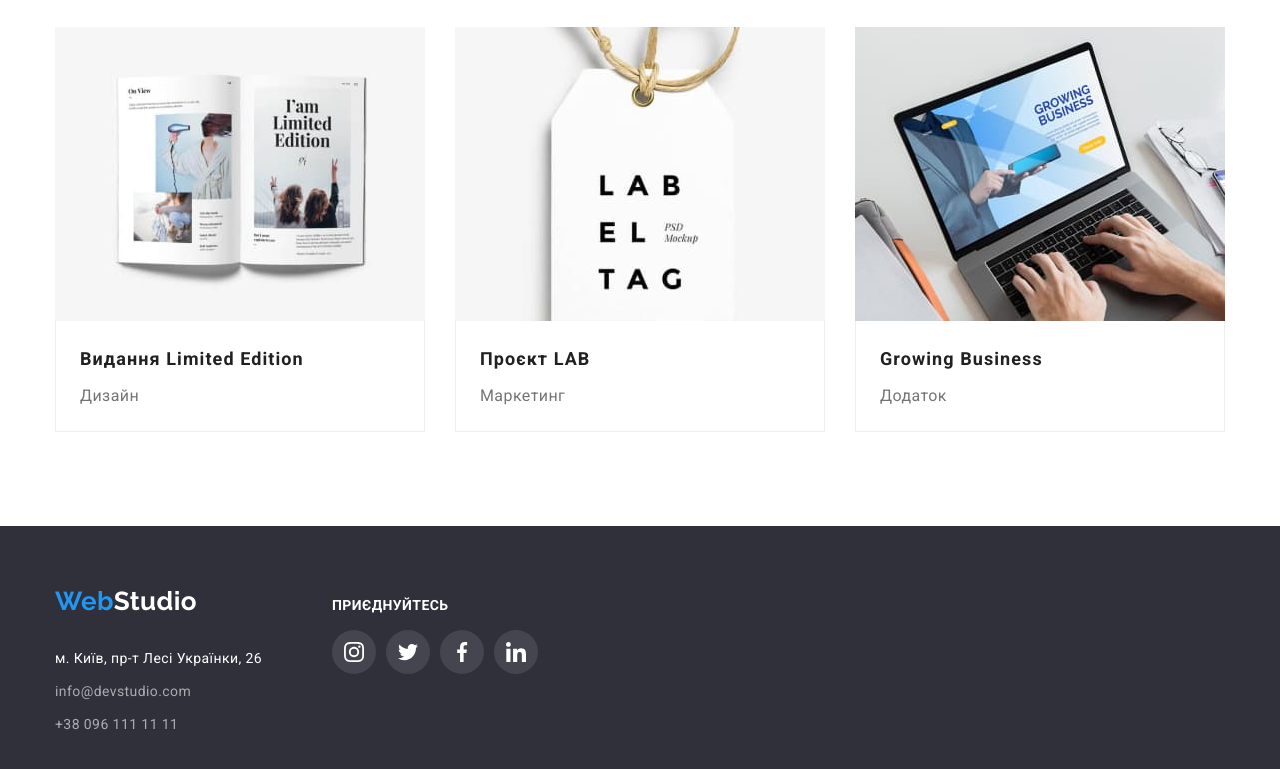
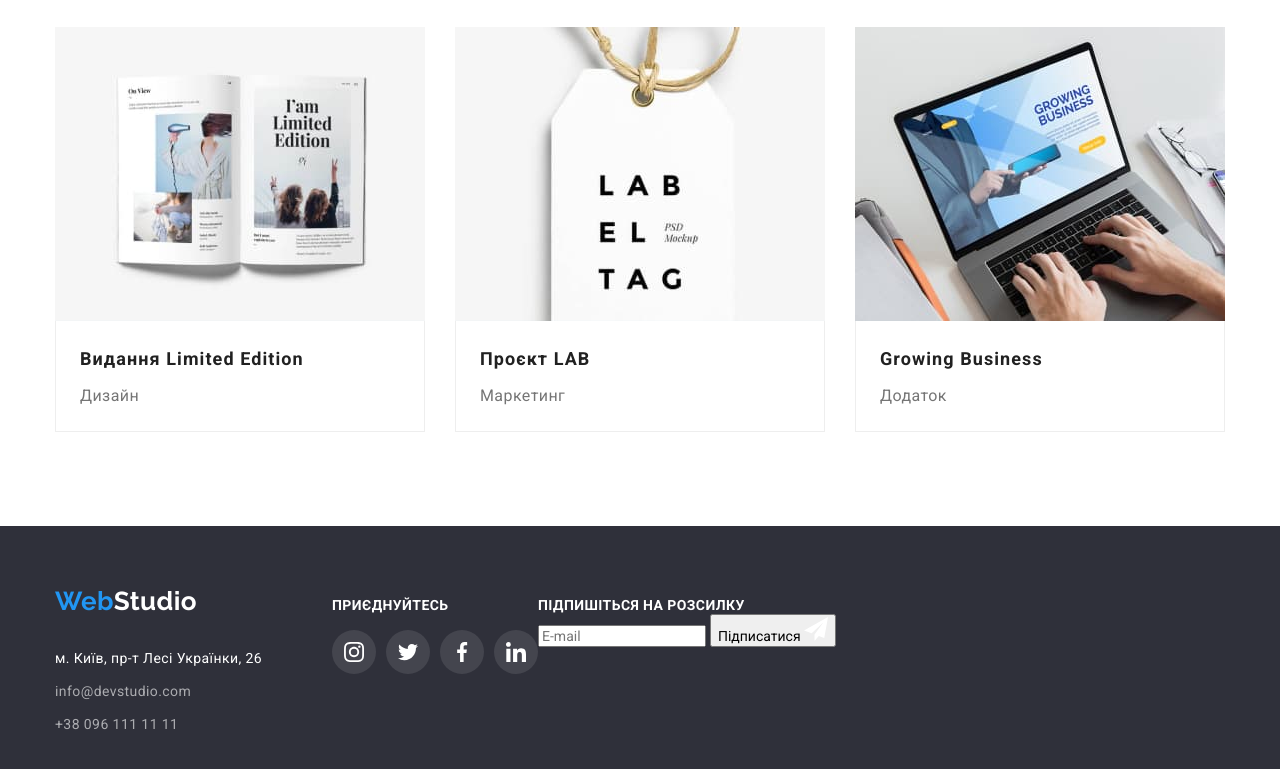
Before and after one commit to AnnKorotetska/goit-markup-hw-06, a plain HTML site: page portfolio.html in a window 1280 px wide. Shown: the part 1106-1875 px from the top of the page. Drawn offline with nearby package versions, Linux system fonts and the light colour scheme.

Commit message:
Додає розмітку сторінки портфоліо

```diff
--- a/portfolio.html
+++ b/portfolio.html
@@ -304,6 +304,23 @@
                   </li>
                 </ul>
         </div>
+
+        <div>
+          <b>Підпишіться на розсилку</b>
+          <form class="footer-form" name="subscription-form" autocomplete="on">
+<div>
+  <label>
+    <input class="footer-form-input" name="Email" type="email" placeholder="E-mail"/>
+  </label>
+  <button class="btn footer-btn" type="submit">Підписатися
+    <svg class="plane" width="24" height="24">
+      <use href="./img/icons.svg#footer-icon"></use>
+    </svg>
+  </button>
+</div>
+          </form>
+
+        </div>
       </div>
     </footer>
   </body>
```
